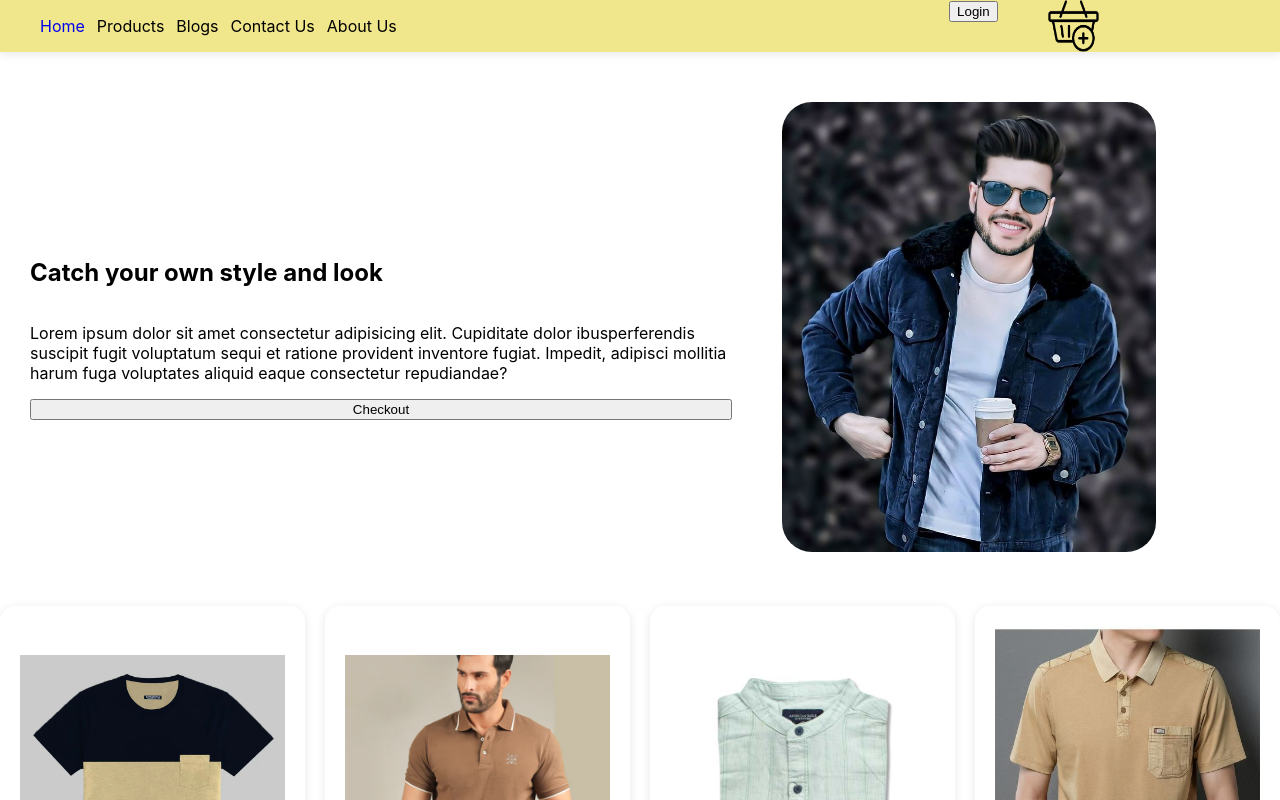
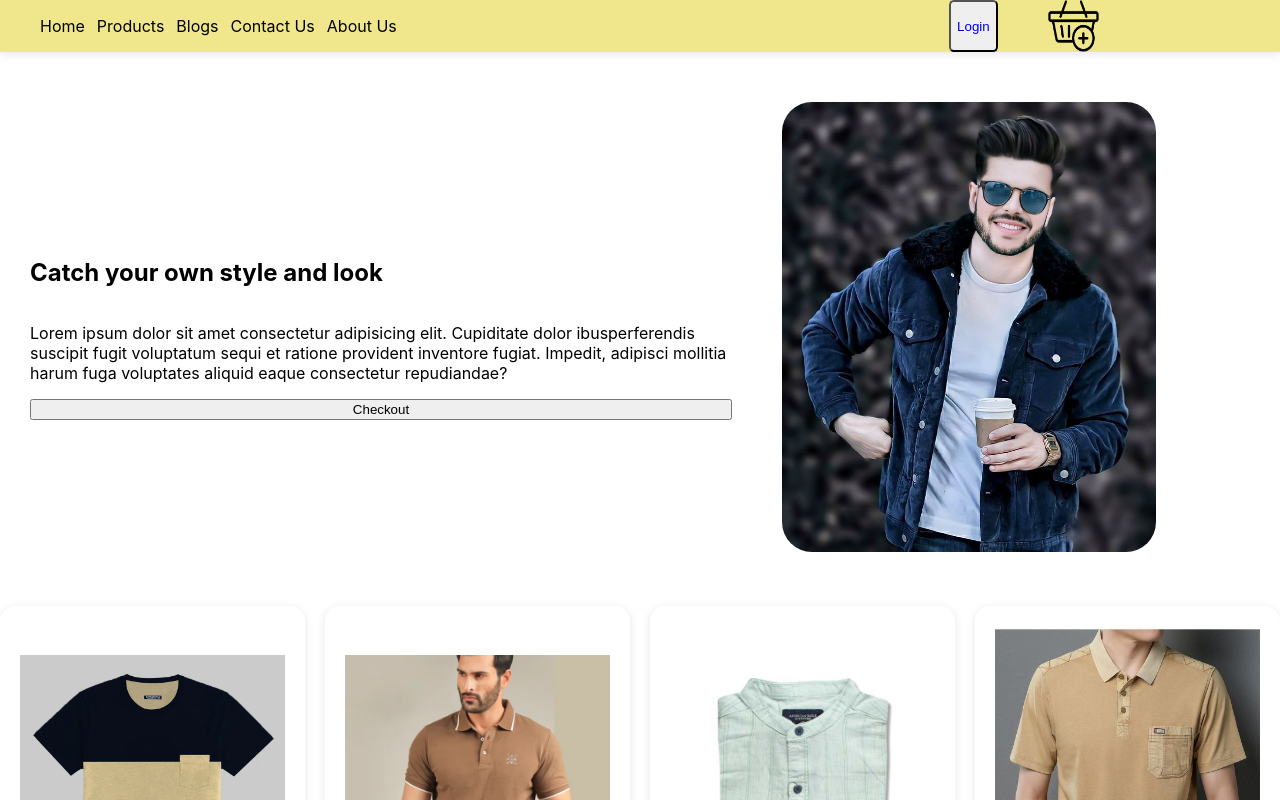
Before and after one commit to Moizajmal2456/EXD-Project, a React (Create React App) app: page / in a window 1280 px wide. Shown: the top 800 px of the page. Built offline with nearby package versions, Linux system fonts and the light colour scheme.

Commit message:
Set design of login page

```diff
--- a/src/Components/Login/Login.jsx
+++ b/src/Components/Login/Login.jsx
@@ -10,9 +10,9 @@ return(
      <div className={style.Input_Fields}>
         <h2>Login to your account</h2>
         <h4>Welcome back!</h4>
-        <input type="string" required placeholder=" Enter Email"/>
-        <input type="string" required placeholder="Enter Password"/>
-        <button>Login</button>
+        <input className={style.Email} type="string" required placeholder=" Enter Email"/>
+        <input className={style.Email} type="string" required placeholder="Enter Password"/>
+        <button className={style.Button}>Login</button>
         <div className={style.Forgot}>
         <Link to="/forgotpassword">
          <h4>Forgot Password?</h4>
@@ -23,13 +23,13 @@ return(
          <div className={style.Text}><p>OR</p></div>
          <div className={style.Line}></div>
          </div>
-        <button > <img src={Facebook} alt="facebook icon"/>Continue with Facebook</button>
-        <button> <img src={Google} alt="google icon"/>Continue with Google</button>
-        <button> <img src={Email} alt="email icon"/>Continue with Email</button>
+        <button className={style.Button}> <img src={Facebook} alt="facebook icon"/>Continue with Facebook</button>
+        <button className={style.Button}> <img src={Google} alt="google icon"/>Continue with Google</button>
+        <button className={style.Button}> <img src={Email} alt="email icon"/>Continue with Email</button>
         <div className={style.Register}>
         <h4><u>Don't have an account? Register Now</u></h4>
         <Link to="/signin">
-        <button>Signin</button>
+        <button className={style.Button}>Signin</button>
         </Link>
         </div>
      </div>
--- a/src/Components/Login/styles.module.scss
+++ b/src/Components/Login/styles.module.scss
@@ -10,6 +10,39 @@
         padding: 40px;
         display: flex;
         flex-direction: column;
+        .Email{
+          margin-top: 10px;
+          padding: 10px;
+          border-radius: 5px;
+          font-size: 16px;
+          color: #333;
+          width: 93%;
+          border: 1px solid #ccc;
+        }
+        .Email:focus{
+          outline: none;
+          border-color: blue;
+          box-shadow: 0 0 5px rgba(0, 0, 255, 0.5);
+          &:hover{
+            box-shadow: 0px 2px 10px rgba(0, 0, 0, 0.1);
+          }
+        }
+        .Button{
+          width: 100%;
+          margin-top: 10px;
+          padding: 10px;
+          border-radius: 5px;
+          font-size: 16px;
+          color: #333;
+          cursor: pointer;
+          border: 1px solid #ccc;
+        }
+        .Button:hover{
+          box-shadow: 0px 2px 10px rgba(0, 0, 0, 0.1);
+        }
+        a{
+          text-decoration: none;
+        }
       h2{
         color: #394b57;
       }
--- a/src/Components/Navbar/Navbar.jsx
+++ b/src/Components/Navbar/Navbar.jsx
@@ -7,9 +7,9 @@ return(
     <div className={styles.Navbar_Wrapper}>
      <div className={styles.Left_Section}>
         <ul>
-            <Link to="/">
-            <li>Home</li>
-            </Link>
+            <li className={styles.Home}>
+            <Link to="/">Home</Link>
+            </li>
             <li>Products</li>
             <li>Blogs</li>
             <li>Contact Us</li>
@@ -17,9 +17,9 @@ return(
         </ul>
      </div>
      <div className={styles.Right_Section}>
-        <Link to="/login">
-        <button>Login</button>
-        </Link>
+        <button>
+        <Link to="/login">Login </Link>
+        </button>
         <img src={AddCart} alt="Add to cart"/>
      </div>
     </div>
--- a/src/Components/Navbar/styles.module.scss
+++ b/src/Components/Navbar/styles.module.scss
@@ -8,16 +8,36 @@
         gap: 40%;
         display: flex;
         list-style-type: none;
+        .Home{
+            color: black;
+        }
         li{
             margin-right: 12px;
             display: inline-block;
         }
+            a {
+                color: black;
+                text-decoration: none;
+                &:hover {
+                    text-decoration: underline;
+                }
+            }
     }
     .Right_Section{
         width: 40%;
         display: flex;
         justify-content: center;
         gap: 50px;
+        a{
+            text-decoration: none;
+        }
+        button{
+            border-radius: 10%;
+            text-decoration: none;
+            &:hover{
+                border-radius: 40%;
+            }
+        }
         img{
             width: 10%;
         }
```
